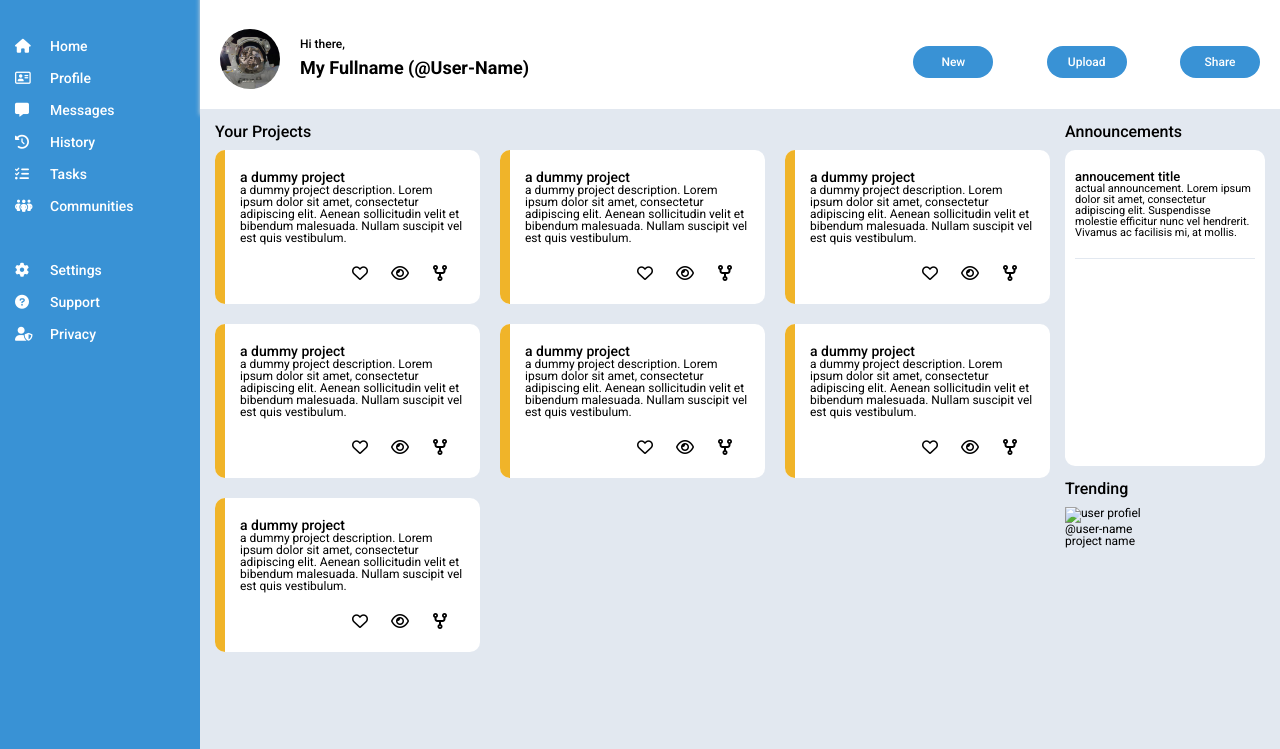
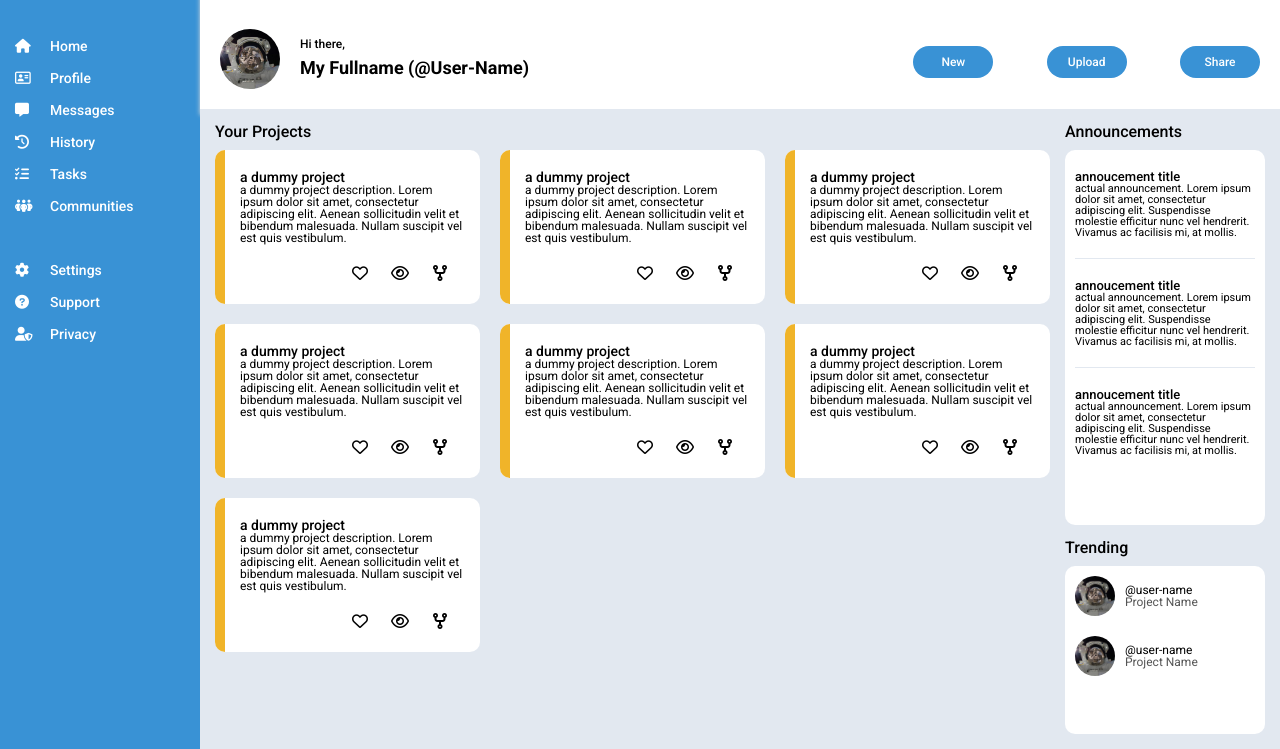
Before and after one commit to RobbeVanslambrouck/odin-admin-dashboard, a plain HTML site: page index.html in a window 1280 px wide. Shown: the part 51-800 px from the top of the page. Drawn offline with Linux system fonts and the light colour scheme.

Commit message:
trending design done

```diff
--- a/index.html
+++ b/index.html
@@ -94,7 +94,7 @@
       </form>
       <div class="info">
         <a href="#"><i class="fa-regular fa-bell"></i></a>
-        <a href="#">
+        <a href="https://github.com/RobbeVanslambrouck">
           <img src="./assets/images/avatar1.jpeg" alt="profiel picture" />
           <p>my profile</p>
         </a>
@@ -260,15 +260,38 @@
               hendrerit. Vivamus ac facilisis mi, at mollis.
             </p>
           </article>
+          <article class="announcement">
+            <h3 class="title">annoucement title</h3>
+            <p class="description">
+              actual announcement. Lorem ipsum dolor sit amet, consectetur
+              adipiscing elit. Suspendisse molestie efficitur nunc vel
+              hendrerit. Vivamus ac facilisis mi, at mollis.
+            </p>
+          </article>
+          <article class="announcement">
+            <h3 class="title">annoucement title</h3>
+            <p class="description">
+              actual announcement. Lorem ipsum dolor sit amet, consectetur
+              adipiscing elit. Suspendisse molestie efficitur nunc vel
+              hendrerit. Vivamus ac facilisis mi, at mollis.
+            </p>
+          </article>
         </div>
       </section>
       <section class="trending">
         <h2>trending</h2>
-        <article>
-          <img src="#" alt="user profiel" />
-          <p>@user-name</p>
-          <p>project name</p>
-        </article>
+        <div class="trending-board">
+          <article class="trending-item">
+            <img src="./assets/images/avatar1.jpeg" alt="user profiel" />
+            <p class="user-name">@user-name</p>
+            <p class="project">project name</p>
+          </article>
+          <article class="trending-item">
+            <img src="./assets/images/avatar1.jpeg" alt="user profiel" />
+            <p class="user-name">@user-name</p>
+            <p class="project">project name</p>
+          </article>
+        </div>
       </section>
     </main>
   </body>
--- a/styles/content.css
+++ b/styles/content.css
@@ -95,13 +95,17 @@
 .content .announcements .announcement-board {
     background-color: white;
     border-radius: var(--width-ascent-line);
-    padding: 2rem 1rem;
+    padding: 0 1rem;
     width: 18rem;
 }
 
 .content .announcements .announcement-board .announcement {
-    padding-bottom: 2rem;
+    padding: 2rem 0;
     border-bottom: solid 1px #E2E8F0;
+}
+
+.content .announcements .announcement-board .announcement:last-child {
+    border: none;
 }
 
 .content .announcements .announcement-board .announcement .title {
@@ -117,6 +121,45 @@
     grid-area: trending;
 }
 
+.content .trending .trending-board {
+    background-color: white;
+    border-radius: var(--width-ascent-line);
+    padding: 0 1rem;
+}
+
+.content .trending .trending-board .trending-item {
+    display: grid;
+    column-gap: 1rem;
+    grid-template-columns: 4rem 1fr;
+    grid-template-areas: "profile-img user-name"
+                         "profile-img project";
+    padding: 1rem 0;
+    font-size: 1.2rem;
+}
+
+.content .trending .trending-board .trending-item img {
+    grid-area: profile-img;
+    width: 4rem;
+    height: 4rem;
+}
+
+.content .trending .trending-board .trending-item .user-name {
+    place-self: end start;
+}
+
+.content .trending .trending-board .trending-item .project {
+    place-self: start start;
+    text-transform: capitalize;
+    color: #555555;
+}
+
+.content .trending .trending-board .trending-item img {
+    grid-area: profile-img;
+    width: 4rem;
+    height: 4rem;
+    border-radius: 50%;
+}
+
 @media (hover: hover) {
     .content .projects .project-grid .project .actions a:hover {
         font-size: 1.7rem;
```
